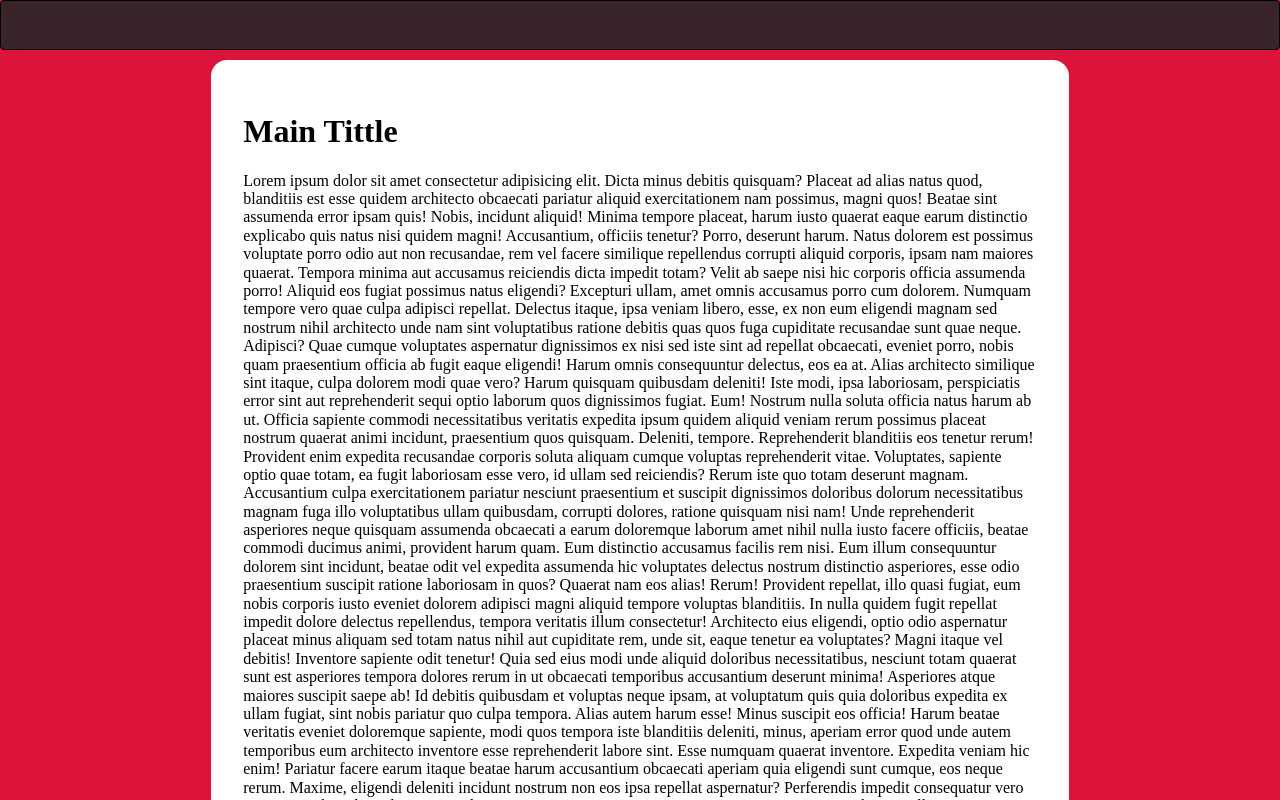
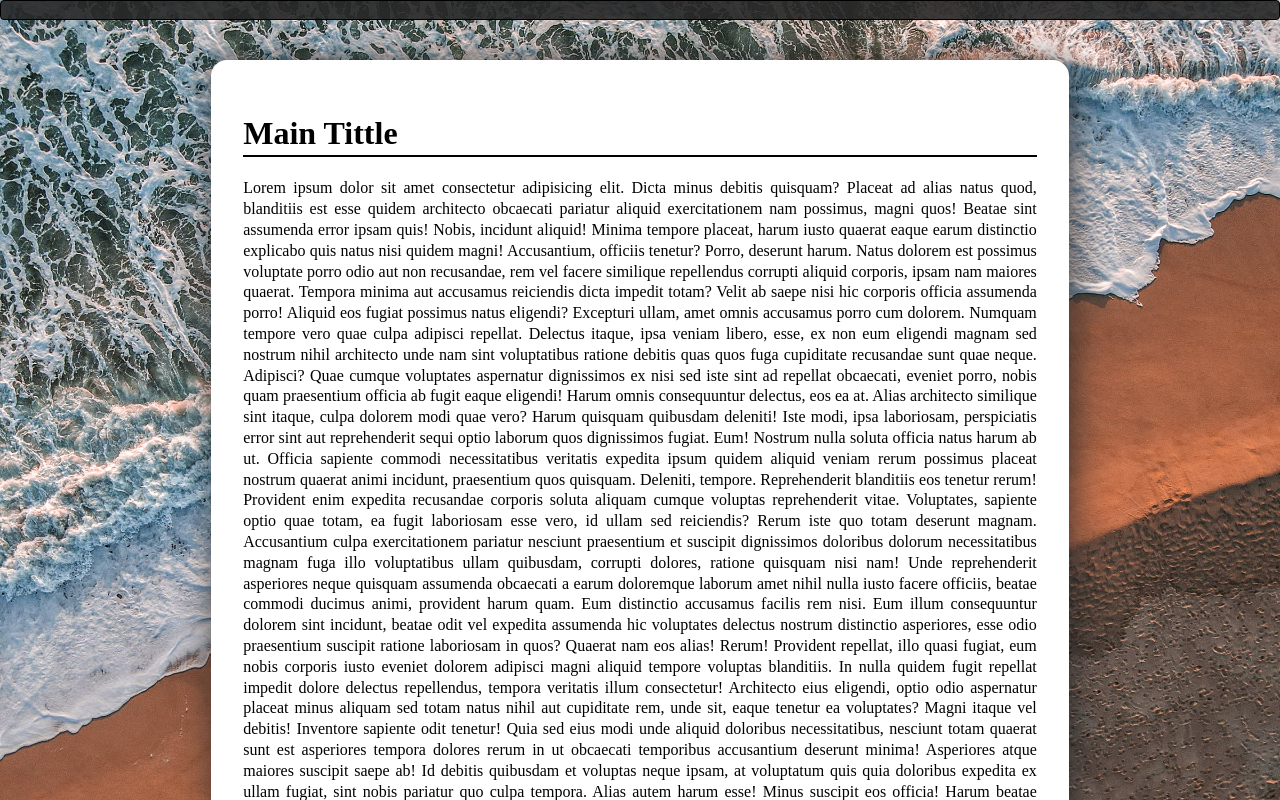
Before and after one commit to DmytroKalenko/ProgressBar, a website: page index.html in a window 1280 px wide. Shown: the top 800 px of the page. Drawn offline with nearby package versions, Linux system fonts and the light colour scheme.

Commit message:
AddBuatefulStyle

```diff
--- a/less/style.less
+++ b/less/style.less
@@ -3,7 +3,8 @@ html {
 }
 
 body {
-    background-color: #f4f6f5;
+    background: url(/images/BG.jpg) center no-repeat fixed;
+    background-size: cover;
     font-size: 16px;
 }
 
@@ -29,31 +30,27 @@ button {
 
 
 
-body {
-    background-color: crimson;
-}
-
 .progressBar {
     padding-left: 1rem;
     padding-right: 1rem;
-    height: 50px;
+    height: 20px;
     width: 100%;
     position: fixed;
     display: flex;
     justify-content: center;
     flex-direction: column;
-    border-style: solid;
-    border-width: 1px;
-    border-color: rgb(0, 0, 0);
+    border: 1px solid black;
     border-radius: 4px;
     top: 0;
     background-color: rgba(39, 39, 39, 0.902);
-}
 
-.line {
-    width: 0;
-    height: 60%;
-    background-image: -webkit-linear-gradient( -180deg, rgb(193, 72, 196) 0%, rgb(70, 52, 114) 100%);
+    .line {
+        width: 0;
+        height: 60%;
+        background-image: -webkit-linear-gradient(-180deg, rgb(193, 72, 196) 0%, rgb(70, 52, 114) 100%);
+        border-top-right-radius: 1rem;
+        border-bottom-right-radius: 1rem;
+    }
 }
 
 .text {
@@ -62,4 +59,14 @@ body {
     background-color: white;
     padding: 2rem;
     border-radius: 1rem;
+    line-height: 1.3;
+    box-shadow: 4px 3px 31px 5px rgba(39, 39, 39, 0.702);
+
+    h1 {
+        border-bottom: 2px solid;
+    }
+
+    p {
+        text-align: justify;
+    }
 }
--- a/scss/style.scss
+++ /dev/null
@@ -1,27 +0,0 @@
-html {
-    box-sizing: border-box;
-    font-family: "RobotoCondensed";
-}
-
-body {
-    background-color: #f4f6f5;
-}
-
-a {
-    display: inline-block;
-    text-decoration: none;
-}
-
-* {
-    outline: none;
-    padding: 0;
-    margin: 0;
-}
-
-input,
-button {
-    border: none;
-    padding: 0;
-    margin: 0;
-    cursor: pointer;
-}
```
Also changed, not shown: gulpfile.js (+0 -10 lines), css/style.min.css, images/BG.jpg (added).
